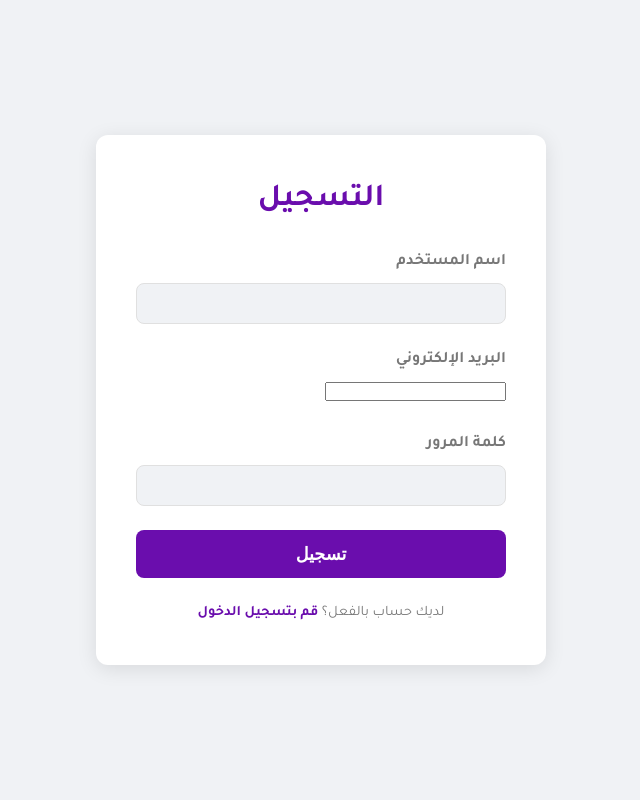
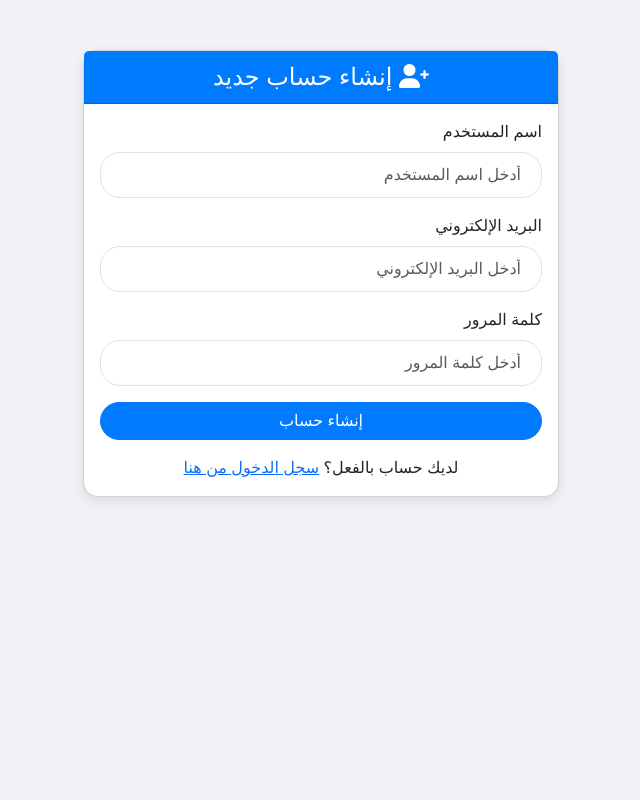
Before and after one commit to mohammadxxyy/MHJ-AI, a Flask app: page /register in a window 1280 px wide. Shown: the whole page, without its empty margins (319-959 px from the left). Run offline with Flask 3, Linux system fonts and the light colour scheme.

Commit message:
Update register.html
Update register.html

```diff
--- a/templates/register.html
+++ b/templates/register.html
@@ -1,32 +1,89 @@
 <!DOCTYPE html>
-<html lang="ar" dir="rtl">
+<html lang="ar">
 <head>
     <meta charset="UTF-8">
     <meta name="viewport" content="width=device-width, initial-scale=1.0">
-    <title>التسجيل</title>
-    <link rel="stylesheet" href="{{ url_for('static', filename='style.css') }}">
+    <title>إنشاء حساب</title>
+    <link href="https://cdn.jsdelivr.net/npm/bootstrap@5.3.3/dist/css/bootstrap.min.css" rel="stylesheet">
+    <link href="https://cdnjs.cloudflare.com/ajax/libs/font-awesome/6.0.0-beta3/css/all.min.css" rel="stylesheet">
+    <style>
+        body { background-color: #f0f2f5; font-family: 'Arial', sans-serif; text-align: right; direction: rtl; }
+        .container { max-width: 500px; margin-top: 50px; }
+        .card { border-radius: 15px; box-shadow: 0 4px 12px rgba(0, 0, 0, 0.1); }
+        .card-header { background-color: #007bff; color: white; border-top-left-radius: 15px; border-top-right-radius: 15px; text-align: center; font-size: 1.5rem; }
+        .form-control { border-radius: 20px; padding: 10px 20px; }
+        .btn-primary { border-radius: 20px; background-color: #007bff; border-color: #007bff; }
+        .btn-primary:hover { background-color: #0056b3; border-color: #0056b3; }
+    </style>
 </head>
 <body>
     <div class="container">
-        <h1>التسجيل</h1>
-        <form id="register-form">
-            <div class="input-group">
-                <label for="username">اسم المستخدم</label>
-                <input type="text" id="username" name="username" required>
+        <div class="card">
+            <div class="card-header">
+                <i class="fas fa-user-plus"></i> إنشاء حساب جديد
             </div>
-            <div class="input-group">
-                <label for="email">البريد الإلكتروني</label>
-                <input type="email" id="email" name="email" required>
+            <div class="card-body">
+                <div class="mb-3">
+                    <label for="username" class="form-label">اسم المستخدم</label>
+                    <input type="text" class="form-control" id="username" placeholder="أدخل اسم المستخدم" required>
+                </div>
+                <div class="mb-3">
+                    <label for="email" class="form-label">البريد الإلكتروني</label>
+                    <input type="email" class="form-control" id="email" placeholder="أدخل البريد الإلكتروني" required>
+                </div>
+                <div class="mb-3">
+                    <label for="password" class="form-label">كلمة المرور</label>
+                    <input type="password" class="form-control" id="password" placeholder="أدخل كلمة المرور" required>
+                </div>
+                <button id="register-btn" class="btn btn-primary w-100">إنشاء حساب</button>
+                <div id="message" class="mt-3 text-center"></div>
+                <div class="mt-3 text-center">
+                    لديك حساب بالفعل؟ <a href="/login">سجل الدخول من هنا</a>
+                </div>
             </div>
-            <div class="input-group">
-                <label for="password">كلمة المرور</label>
-                <input type="password" id="password" name="password" required>
-            </div>
-            <button type="submit">تسجيل</button>
-            <div id="message" class="message"></div>
-        </form>
-        <p>لديك حساب بالفعل؟ <a href="{{ url_for('login_page') }}">قم بتسجيل الدخول</a></p>
+        </div>
     </div>
-    <script src="{{ url_for('static', filename='register.js') }}"></script>
+
+    <script src="https://cdn.jsdelivr.net/npm/bootstrap@5.3.3/dist/js/bootstrap.bundle.min.js"></script>
+    <script>
+        document.getElementById('register-btn').addEventListener('click', function() {
+            var username = document.getElementById('username').value;
+            var email = document.getElementById('email').value;
+            var password = document.getElementById('password').value;
+            var messageDiv = document.getElementById('message');
+
+            if (!username || !email || !password) {
+                messageDiv.innerText = 'الرجاء ملء جميع الحقول.';
+                messageDiv.style.color = 'red';
+                return;
+            }
+
+            fetch('/api/register', {
+                method: 'POST',
+                headers: {
+                    'Content-Type': 'application/json'
+                },
+                body: JSON.stringify({ username: username, email: email, password: password })
+            })
+            .then(response => response.json())
+            .then(data => {
+                messageDiv.innerText = data.message;
+                if (data.message.includes('بنجاح')) {
+                    messageDiv.style.color = 'green';
+                    // توجيه المستخدم لصفحة تسجيل الدخول
+                    setTimeout(function() {
+                        window.location.href = '/login';
+                    }, 3000);
+                } else {
+                    messageDiv.style.color = 'red';
+                }
+            })
+            .catch(error => {
+                messageDiv.innerText = 'حدث خطأ في الاتصال بالخادم.';
+                messageDiv.style.color = 'red';
+                console.error('Error:', error);
+            });
+        });
+    </script>
 </body>
 </html>
```
